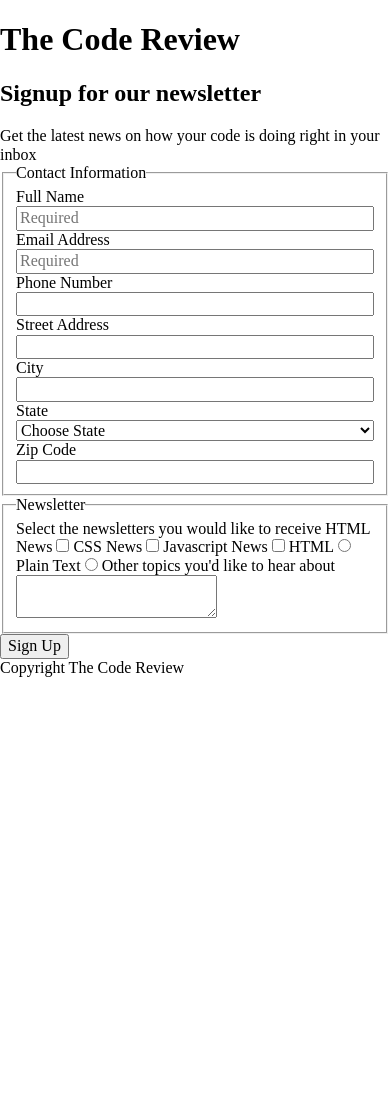
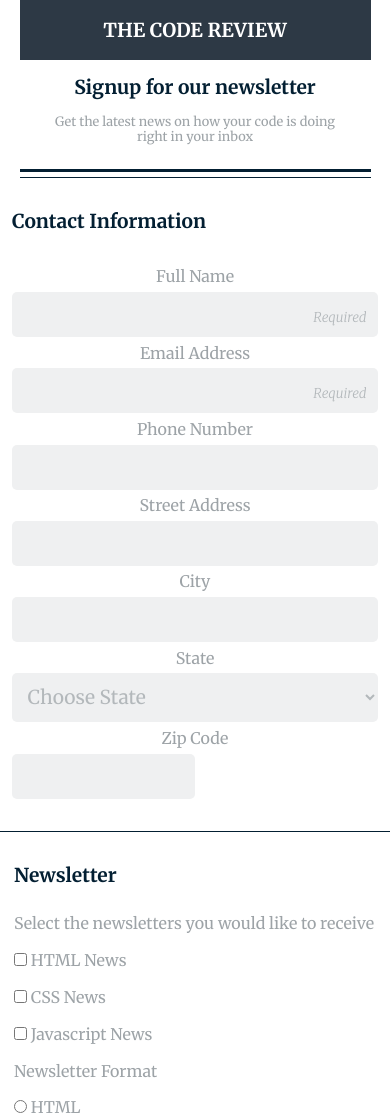
Before and after one commit to mindeby/Techdegree-Project-3, a plain HTML site: page index.html in a window 390 px wide. Shown: the top 1120 px of the page. Before the commit the page ends 844 px from the top, so only its background shows below. Drawn offline with Linux system fonts and the light colour scheme.

Commit message:
first fieldset done for mobile

```diff
--- a/css/styles.css
+++ b/css/styles.css
@@ -1,5 +1,150 @@
+@import url('https://fonts.googleapis.com/css?family=Merriweather:300i,400,700');
+
+* {
+  box-sizing: border-box;
+}
+
+body {
+  font-family: 'Merriweather', serif;
+  color: rgba(157, 163, 167, 1.00);
+  background-color: rgba(255, 255, 255, 1.00);
+}
+
+.clearfix::after {
+  content: "";
+  clear: both;
+  display: table;
+}
+
+h1 {
+  text-transform:uppercase;
+  font-size: 1.2em;
+  text-align: center;
+  color: rgba(255, 255, 255, 1.00);
+  background-color: rgba(45, 57, 69, 1.00);
+  margin:0;
+  padding: 1em 0;
+}
+
+h2 {
+  font-size: 1.2em;
+  text-align: center;
+  font-weight: 900;
+  color:rgba(3, 31, 50, 1.00);
+}
+
+header {
+  border-bottom: solid 1px rgba(3, 31, 50, 1.00);
+  max-width: 90%;
+  margin: auto;
+  padding-bottom: 0.3em;
+  margin-bottom: 2em;
+}
+
+header::after {
+  content:"";
+  display: block;
+  border-bottom: solid 3px rgba(3, 31, 50, 1.00);
+  max-width: 100%;
+  margin: auto;
+}
+
+
+header span {
+  color: rgba(157, 163, 167, 1.00);
+  flex-wrap: wrap
+  flex:1;
+  font-size: 0.8em;
+  text-align: center;
+  font-weight: 100;
+  display: flex;
+  flex-direction: column;
+  padding: 0 2em 2em 2em;
+}
+
+
+legend {
+  font-size: 1.2em;
+  font-weight: 900;
+  color: rgba(3, 31, 50, 1.00);
+  padding-bottom: 1.2em;
+}
+
+fieldset {
+  border: none;
+  display: inline-block;
+  flex-wrap: wrap;
+
+}
+
+
 .container, fieldset:first-of-type {
   display: flex;
   flex-direction: column;
   flex:1;
+  flex-wrap: wrap;
+  align-items: center;
+  min-width: 100%;
+  margin: auto;
+  padding-bottom: 2em;
 }
+
+input[type="checkbox"],input[type="radio"]{
+    flex-wrap: wrap;
+    min-width: 0;
+}
+
+fieldset:first-of-type label{
+  padding: 0.4em;
+}
+
+fieldset:first-of-type {
+  border-bottom: solid 1px rgba(3, 31, 50, 1.00);
+  margin-bottom: 2em;
+
+}
+
+
+input:last-child{
+  justify-content: flex-start;
+  margin-right: auto;
+  align-self: flex-start;
+  min-width: 0;
+  max-width: 50%;
+}
+
+input {
+  padding: 0.6em;
+  background-color: rgba(239, 240, 241, 1.00);
+  border-radius: 5px;
+  min-width: 100%;
+  font-size: 1.2em;
+  border:none;
+}
+
+
+select {
+  padding: 0.6em;
+  background-color: rgba(239, 240, 241, 1.00);
+  border-radius: 5px;
+  min-width: 100%;
+  font-size: 1.2em;
+  border:none;
+  color: rgba(179, 184, 187, 1.00);
+}
+
+
+
+input:focus{
+  border: solid 2px rgba(45, 57, 69, 1.00);
+  outline: none;
+}
+
+input::placeholder {
+  font-style: italic;
+  color: rgba(179, 184, 187, 1.00);
+  font-size: 0.7em;
+  weight: 300;
+  min-width: 0;
+  text-align: right;
+}
--- a/index.html
+++ b/index.html
@@ -22,7 +22,7 @@
     </header>
 
     <form action="index.html" method="post">
-      <fieldset>
+      <fieldset class="clearfix">
         <legend>Contact Information</legend>
         <label for="Full Name">Full Name</label>
         <input type="text" id="Full Name" name="user_full_name" placeholder="Required">
@@ -66,19 +66,25 @@
 
       <fieldset>
         <legend>Newsletter</legend>
-        <span> Select the newsletters you would like to receive</span>
+        <span> Select the newsletters you would like to receive<br></br></span>
 
-        <label for="HTML">HTML News</label>
+
           <input type="checkbox" id="HTML" value="html_news" name="user_html_news">
-        <label for="CSS">CSS News</label>
+          <label for="HTML">HTML News</label><br></br>
+
           <input type="checkbox" id="CSS" value="css_news" name="user_css_news">
-        <label for="JAVA">Javascript News</label>
+          <label for="CSS">CSS News</label><br></br>
+
           <input type="checkbox" id="JAVA" value="java_news" name="user_java_news">
+          <label for="JAVA">Javascript News</label><br></br>
 
-        <label for="HtmlFormat">HTML</label>
+
+          <span>Newsletter Format</span><br></br>
+
           <input type="radio" id="HtmlFormat" value="html" name="user_format">
-        <label for="PlainTextFormat">Plain Text</label>
+          <label for="HtmlFormat">HTML</label><br></br>
           <input type="radio" id="PlainTextFormat" value="plain_text" name="user_format">
+          <label for="PlainTextFormat">Plain Text</label><br></br>
 
           <label for="Others"><span>Other topics you'd like to hear about</span></label>
           <textarea id="Others" name="other_topics"></textarea>
```
Lines whose indentation alone changed are shown as unchanged.
